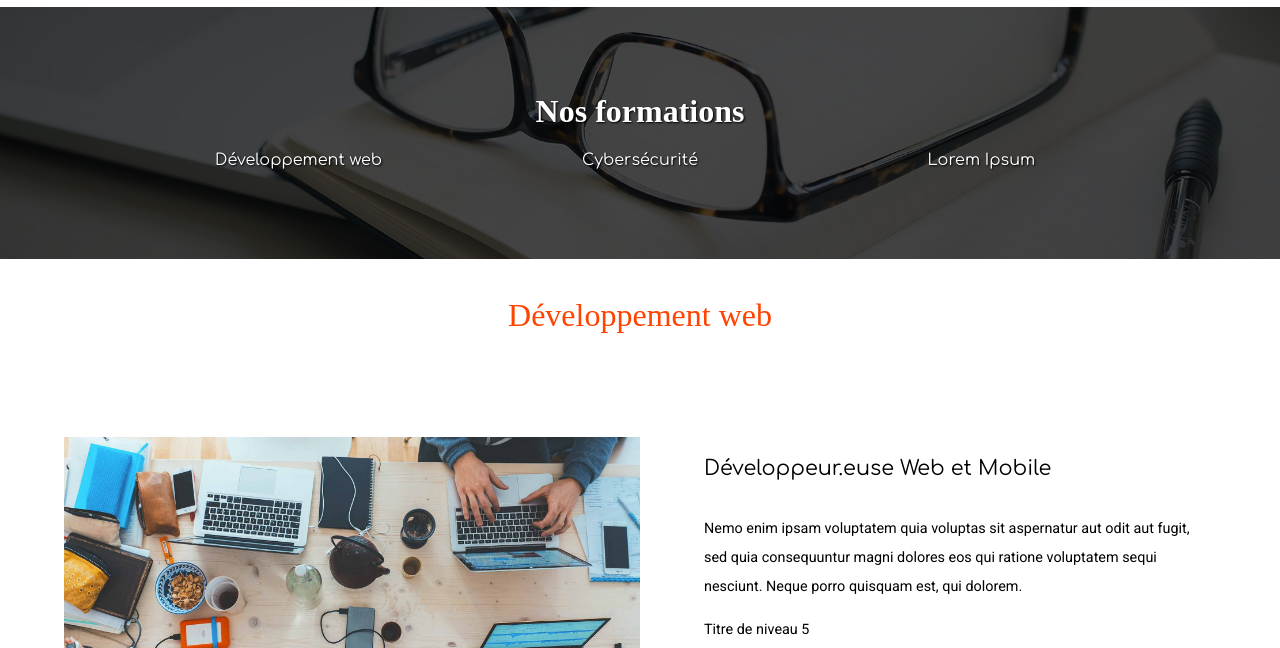
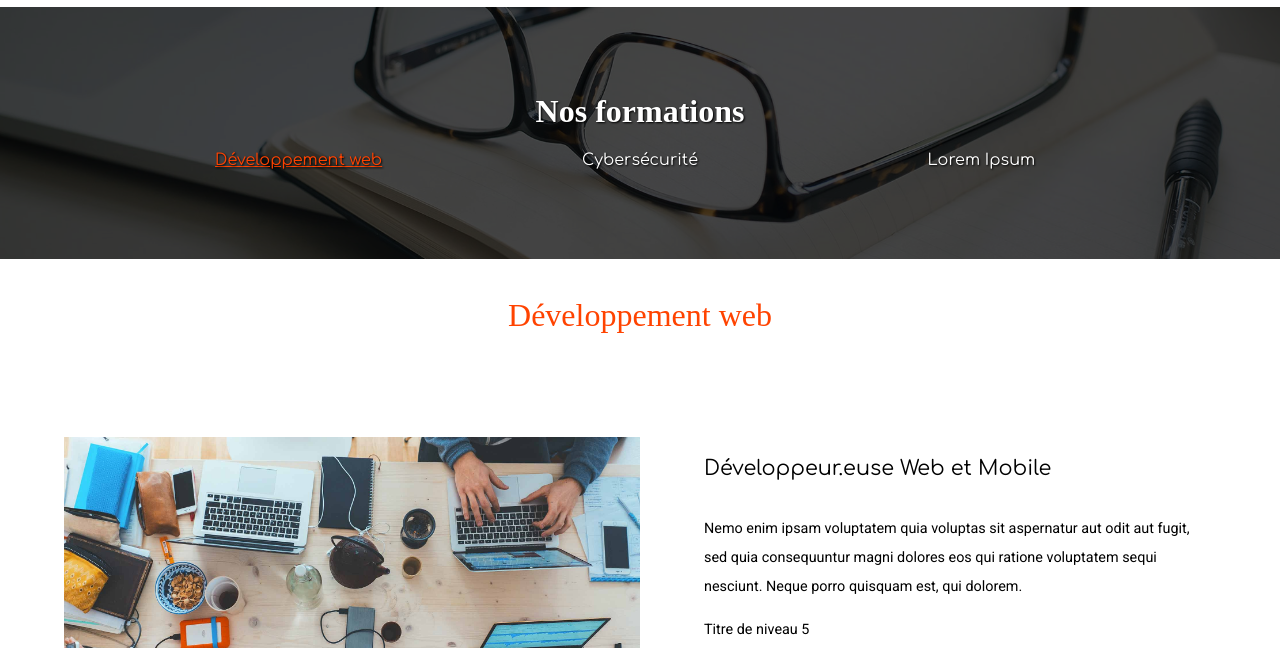
Before and after one commit to CedricNotai/redesign-it-akademy, a plain HTML site: page formations.html in a window 1280 px wide. In both pictures the pointer is over the link "Développement web". Shown: the part 152-800 px from the top of the page. Drawn offline with Linux system fonts and the light colour scheme; a web font is replaced by a local one.

Commit message:
Add files via upload

```diff
--- a/style.css
+++ b/style.css
@@ -503,6 +503,12 @@ justify-content: space-between;
     width: 30%;
 }
 
+#formationsMain .darken nav a:hover {
+    text-decoration: underline;
+    color: #FF4300;
+    transition: all 0.3s ease-out;
+}
+
 .formationBlock {
     display: flex;
     justify-content: space-between;
```
